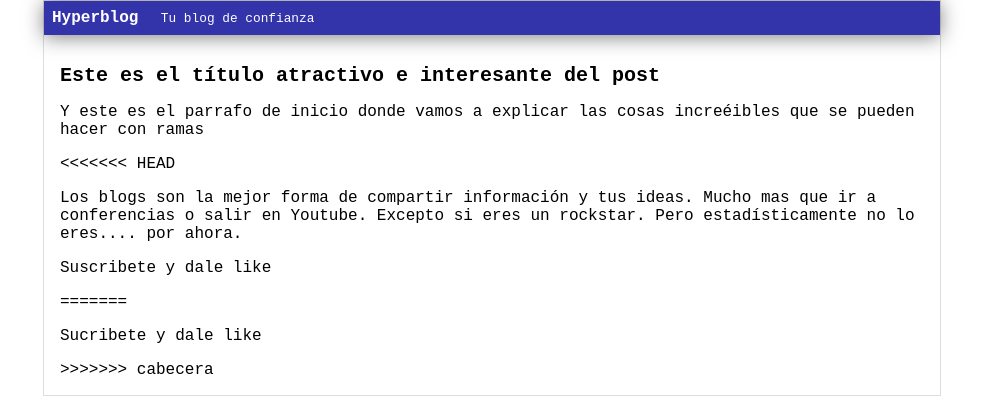
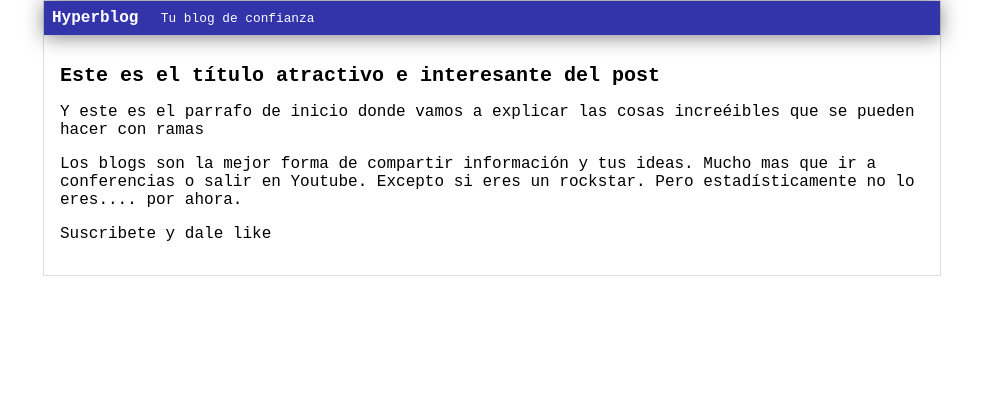
Before and after one commit to juandm89/hyperblog, a plain HTML site: page index.html in a window 1280 px wide. Shown: the whole page, without its empty margins (148-1131 px from the left). Drawn offline with Linux system fonts and the light colour scheme.

Commit message:
Solucion fix

```diff
--- a/index.html
+++ b/index.html
@@ -12,12 +12,8 @@
             <div id="post">
                 <h1>Este es el título atractivo e interesante del post</h1>
                 <p>Y este es el parrafo de inicio donde vamos a explicar las cosas increéibles que se pueden hacer con ramas</p>
-<<<<<<< HEAD
                 <p>Los blogs son la mejor forma de compartir información y tus ideas. Mucho mas que ir a conferencias o salir en Youtube. Excepto si eres un rockstar. Pero estadísticamente no lo eres.... por ahora.</p>
                 <p>Suscribete y dale like</p>
-=======
-                <p>Sucribete y dale like</p>
->>>>>>> cabecera
             </div>
         </div>
     </body>
```
